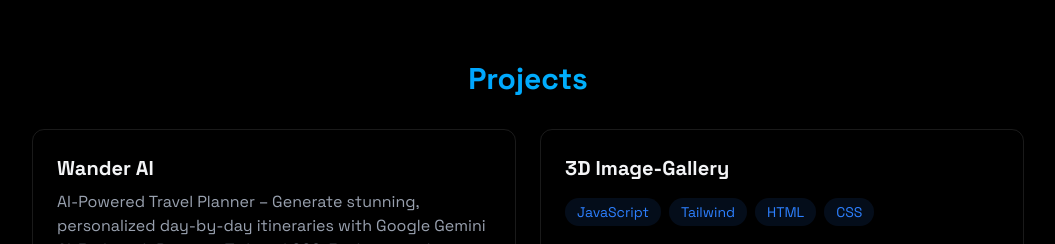
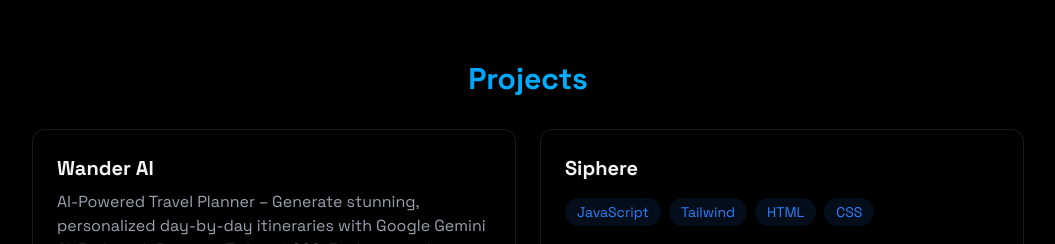
Before and after one commit to NileshRP010/portfolio, a React (Vite) app: page / in a window 1280 px wide. Shown: the part 1627-1871 px from the top of the page, without its empty margins (112-1167 px from the left). Built offline with nearby package versions, Linux system fonts and the light colour scheme.

Commit message:
update project section

```diff
--- a/src/components/sections/Projects.jsx
+++ b/src/components/sections/Projects.jsx
@@ -49,7 +49,9 @@
               transition-all
             "
             >
-              <h3 className="text-xl font-bold mb-2"> 3D Image-Gallery</h3>
+              <h3 className="text-xl font-bold mb-2">
+              Siphere
+              </h3>
               <p className="text-gray-400 mb-4">
 
               </p>
```
